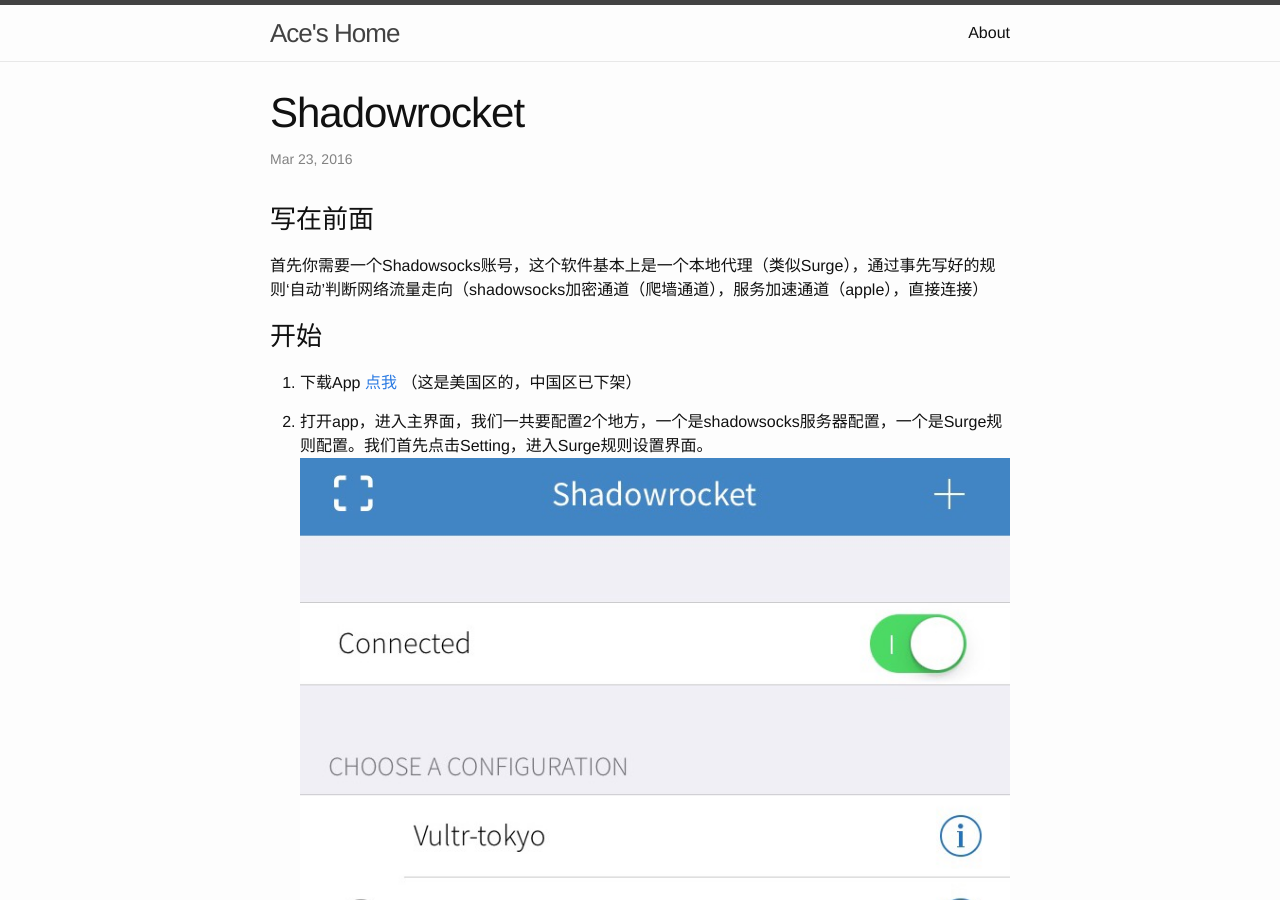
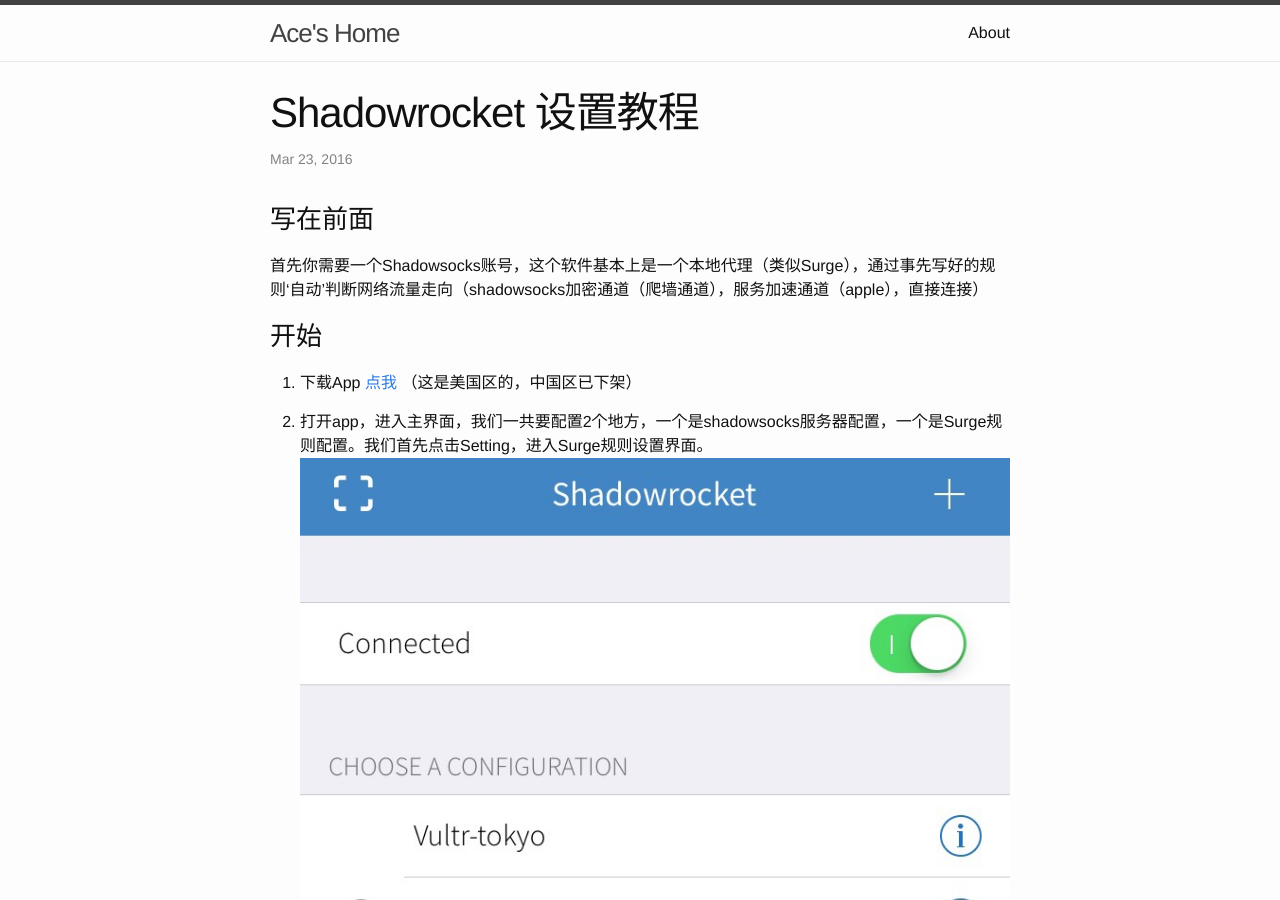
Before and after one commit to zgli1980/zgli1980.github.io, a Jekyll site: the page built from _posts/2016-3-23-Shadowrocket 配置指南.md, in a window 1280 px wide and 900 px high. Built offline with Jekyll 4.4.1, drawn with Linux system fonts in a browser that asks for light colours.

Commit message:
Update 2016-3-23-Shadowrocket 配置指南.md

```diff
--- a/_posts/2016-3-23-Shadowrocket 配置指南.md
+++ b/_posts/2016-3-23-Shadowrocket 配置指南.md
@@ -1,6 +1,6 @@
 ---
 layout: post
-title: "Shadowrocket "
+title: "Shadowrocket 设置教程"
 date: "2016-03-23 12:08:51 +0800"
 categories: gfw
 published: true
@@ -34,7 +34,7 @@ published: true
 [3]: https://raw.githubusercontent.com/zgli1980/zgli1980.github.io/master/_src/20160323_shadowrocket/3.jpg
 [4]: https://raw.githubusercontent.com/zgli1980/zgli1980.github.io/master/_src/20160323_shadowrocket/4.jpg
 [5]: https://raw.githubusercontent.com/zgli1980/zgli1980.github.io/master/_src/20160323_shadowrocket/5.jpg
-[6]: https://raw.githubusercontent.com/zgli1980/zgli1980.github.io/master/_src/20160323_shadowrocket/6.jpg
+[6]: https://raw.githubusercontent.com/zgli1980/zgli1980.github.io/master/_src/20160323_shadowrocket/6.PNG
 [7]: https://raw.githubusercontent.com/zgli1980/zgli1980.github.io/master/_src/20160323_shadowrocket/7.PNG
 [8]: https://raw.githubusercontent.com/zgli1980/zgli1980.github.io/master/_src/20160323_shadowrocket/8.PNG
 [9]: https://raw.githubusercontent.com/zgli1980/zgli1980.github.io/master/_src/20160323_shadowrocket/9.PNG
```
